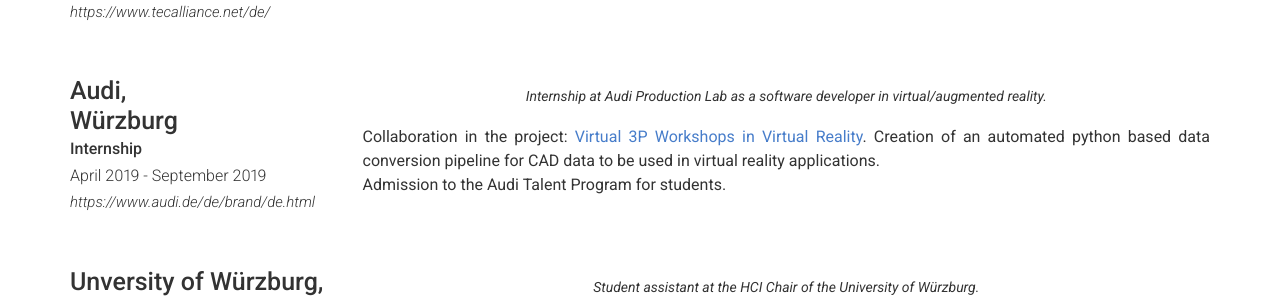
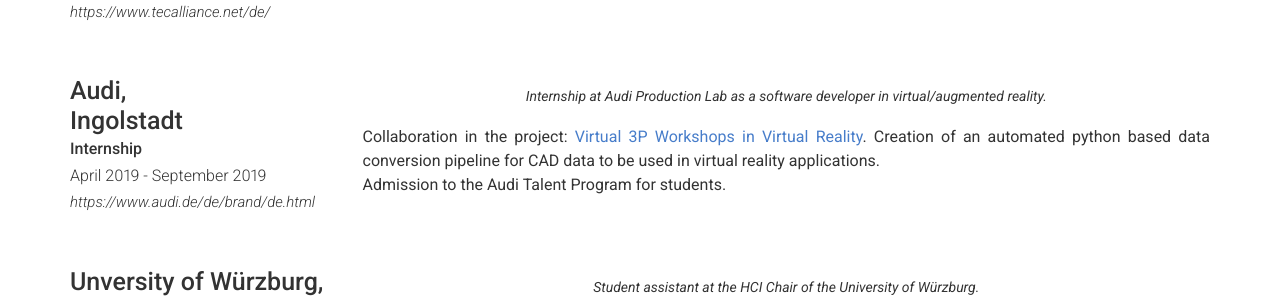
Before and after one commit to ChrisGoettfert/ChrisGoettfert.github.io, a Jekyll site: the page built from index.md, in a window 1280 px wide and 900 px high, scrolled down 1608 px. Shown: the part 154-453 px from the top of the window. Built offline with Jekyll 4.4.1, drawn with Linux system fonts in a browser that asks for light colours; nearby versions of some CDN libraries.

Commit message:
corrected wrong information

```diff
--- a/_config.yml
+++ b/_config.yml
@@ -150,7 +150,7 @@ content:
         description: | # this will include new lines to allow paragraphs
           HoloLens2 development & machine learning e.g. different [YOLO](https://arxiv.org/abs/1506.02640) architectures and image recognition via [Google cloud vision](https://cloud.google.com/vision?hl=en) and [Microsoft custom vision](https://www.customvision.ai/)
       - layout: left
-        title: Audi, <br> Würzburg
+        title: Audi, <br> Ingolstadt
         sub_title: Internship
         caption: April 2019 - September 2019
         link: https://www.audi.de/de/brand/de.html
```
